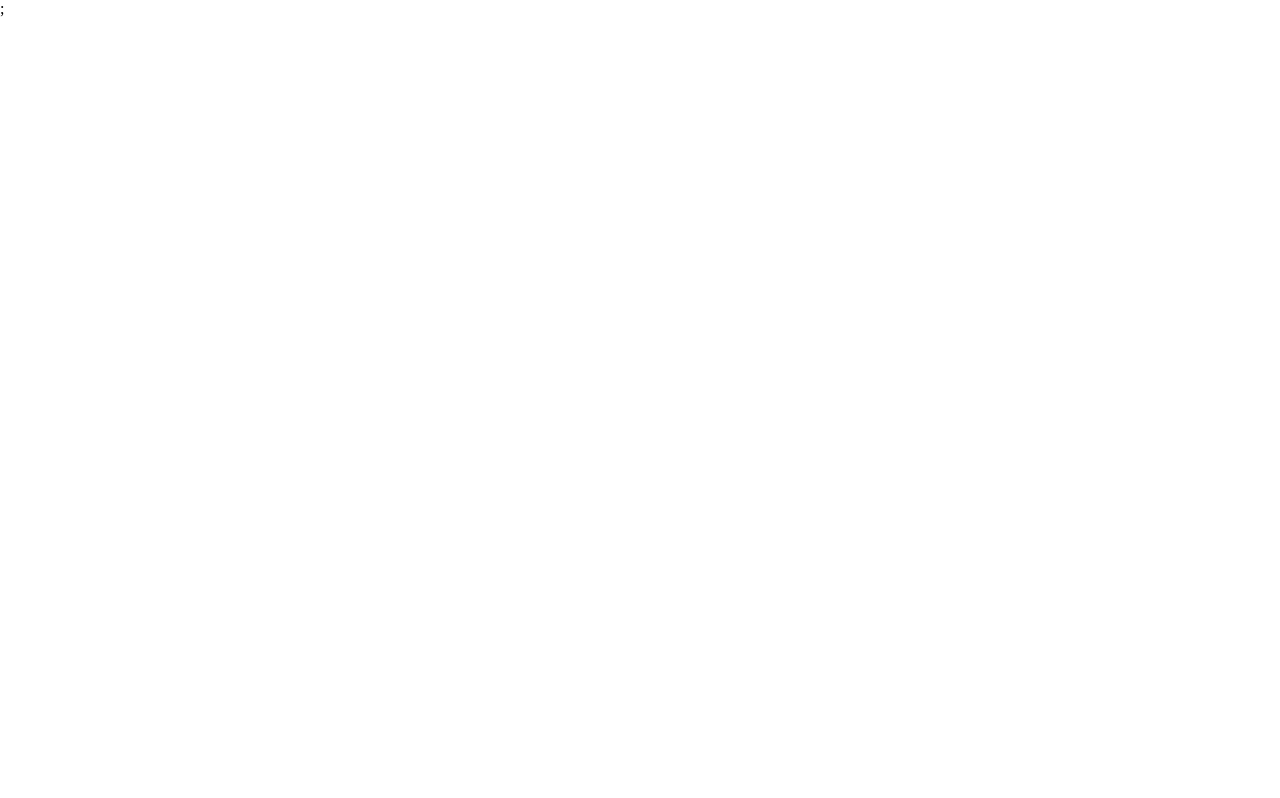
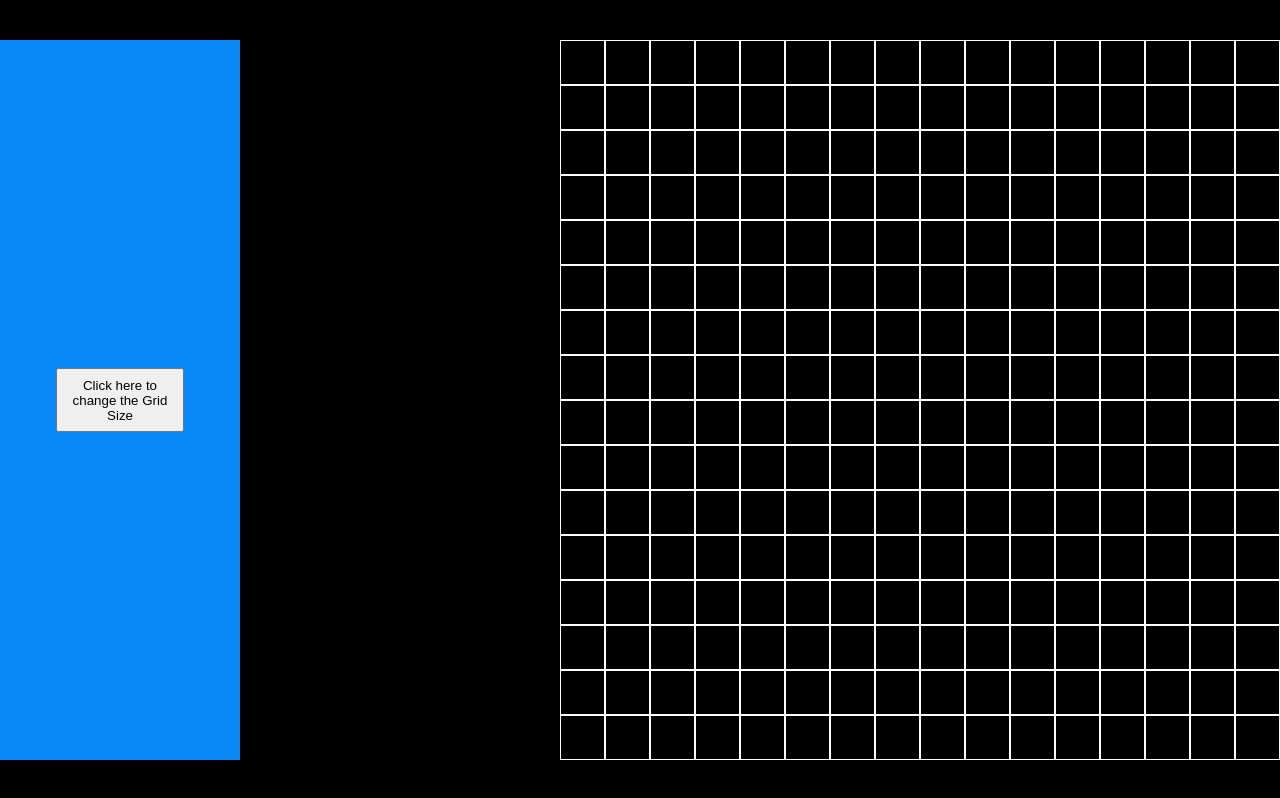
Before and after one commit to imnits45/SketchPad, a plain HTML site: page index.html in a window 1280 px wide. Drawn offline with Linux system fonts and the light colour scheme.

Commit message:
Added Grid functionality and styling

```diff
--- a/index.html
+++ b/index.html
@@ -8,8 +8,7 @@
     <link rel = "stylesheet" href="styles.css">
 </head>
 <body>
-    <div class = 'container'>;
-
-    </div>
+    <div class = 'options'></div>
+    <div class = 'container'></div>
 </body>
 </html>
--- a/script.js
+++ b/script.js
@@ -0,0 +1,57 @@
+document.addEventListener('DOMContentLoaded', function () {
+    function createGrid(numberOfGrids) {
+        removeAllChildNodes(parentDiv);
+        for (let i = 0; i < numberOfGrids; i++) {
+            let newDiv = document.createElement('div');
+            newDiv.className = 'rowDiv';
+            parentDiv.appendChild(newDiv);
+
+            for (let j = 0; j < numberOfGrids; j++) {
+                let blockDiv = document.createElement('div');
+                blockDiv.className = 'colDiv';
+                blockDiv.style.height = `${720 / numberOfGrids}px`;
+                blockDiv.style.width = `${720 / numberOfGrids}px`;
+                blockDiv.style.backgroundColor = 'black';
+                blockDiv.style.border = '1px solid white';
+                newDiv.appendChild(blockDiv);
+            }
+        }
+        addMouseOverListener();
+    }
+
+    function addMouseOverListener() {
+        var colDivs = document.getElementsByClassName('colDiv');
+        for (var i = 0; i < colDivs.length; i++) {
+            colDivs[i].addEventListener('mouseover', function (event) {
+                var randomRed = Math.floor(Math.random() * 256);
+                var randomGreen = Math.floor(Math.random() * 256);
+                var randomBlue = Math.floor(Math.random() * 256);
+                var randomColor = 'rgb(' + randomRed + ',' + randomGreen + ',' + randomBlue + ')';
+                event.target.style.backgroundColor = randomColor;
+            });
+        }
+    }
+
+    let parentDiv = document.querySelector('.container');
+    let numberOfGrids = 16;
+
+    createGrid(numberOfGrids);
+
+    let newButton = document.createElement('button');
+    newButton.className = 'gridSize';
+    newButton.style.height = '64px';
+    newButton.style.width = '128px';
+    newButton.innerText = 'Click here to change the Grid Size';
+    let options = document.querySelector('.options');
+    options.appendChild(newButton);
+    newButton.addEventListener('click', () => {
+        let userInput = prompt('Enter number of Grids:');
+        createGrid(userInput);
+    });
+
+    function removeAllChildNodes(parent) {
+        while (parent.firstChild) {
+            parent.removeChild(parent.firstChild);
+        }
+    }
+});
--- a/styles.css
+++ b/styles.css
@@ -1,7 +1,33 @@
 *, *::before, *::after {
     box-sizing: border-box;
 }
-* {
+
+body {
+    background-color: black;
+    display: flex;
+    justify-content: center;
+    align-items: center;
+    height: 100vh;
     margin: 0;
     padding: 0;
+
 }
+
+.container {
+    height: 720px;
+    width: 720px;
+    margin-left:auto;
+    display: flex;
+    justify-content: center;
+    align-items: center;
+}
+
+.options {
+    background-color: rgb(8, 135, 246);
+    height: 720px;
+    width: 240px;
+    display: flex;
+    justify-content: center;
+    align-items: center;
+    margin-right: 20px;
+}
```
